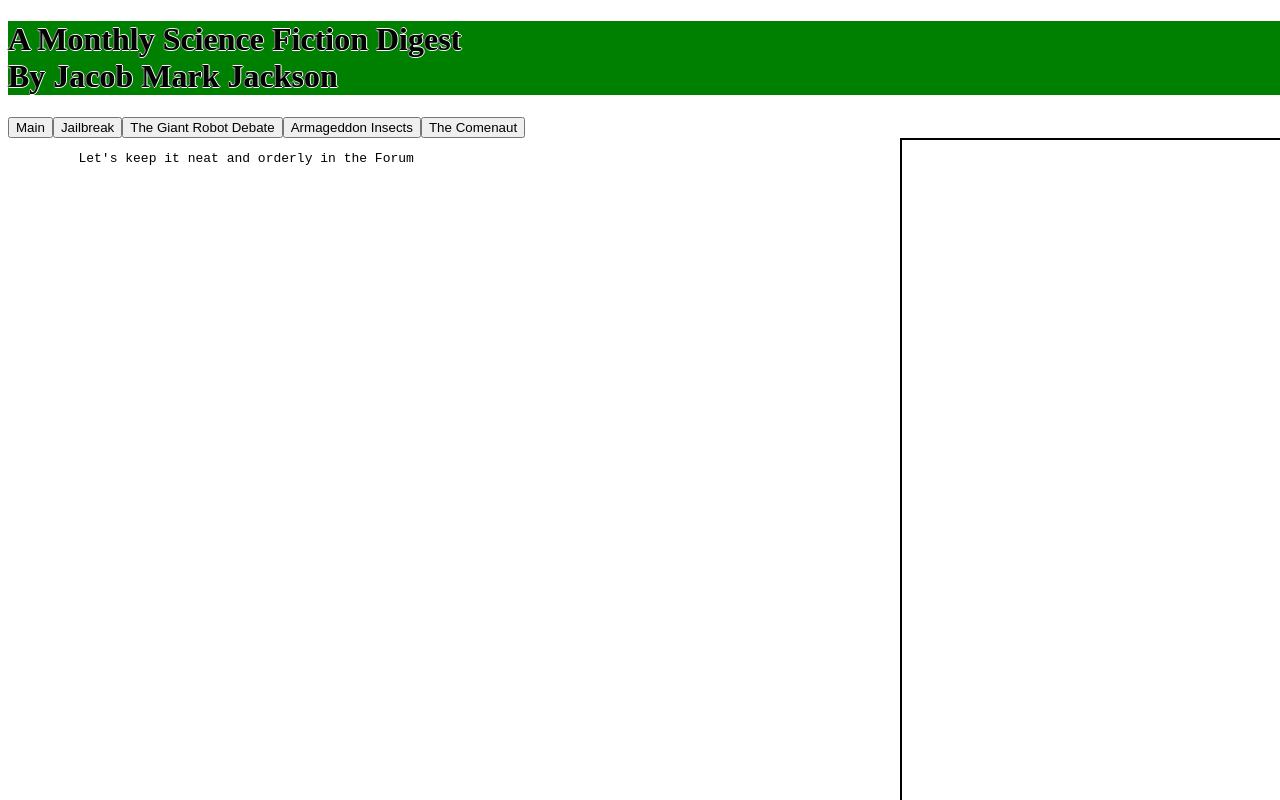
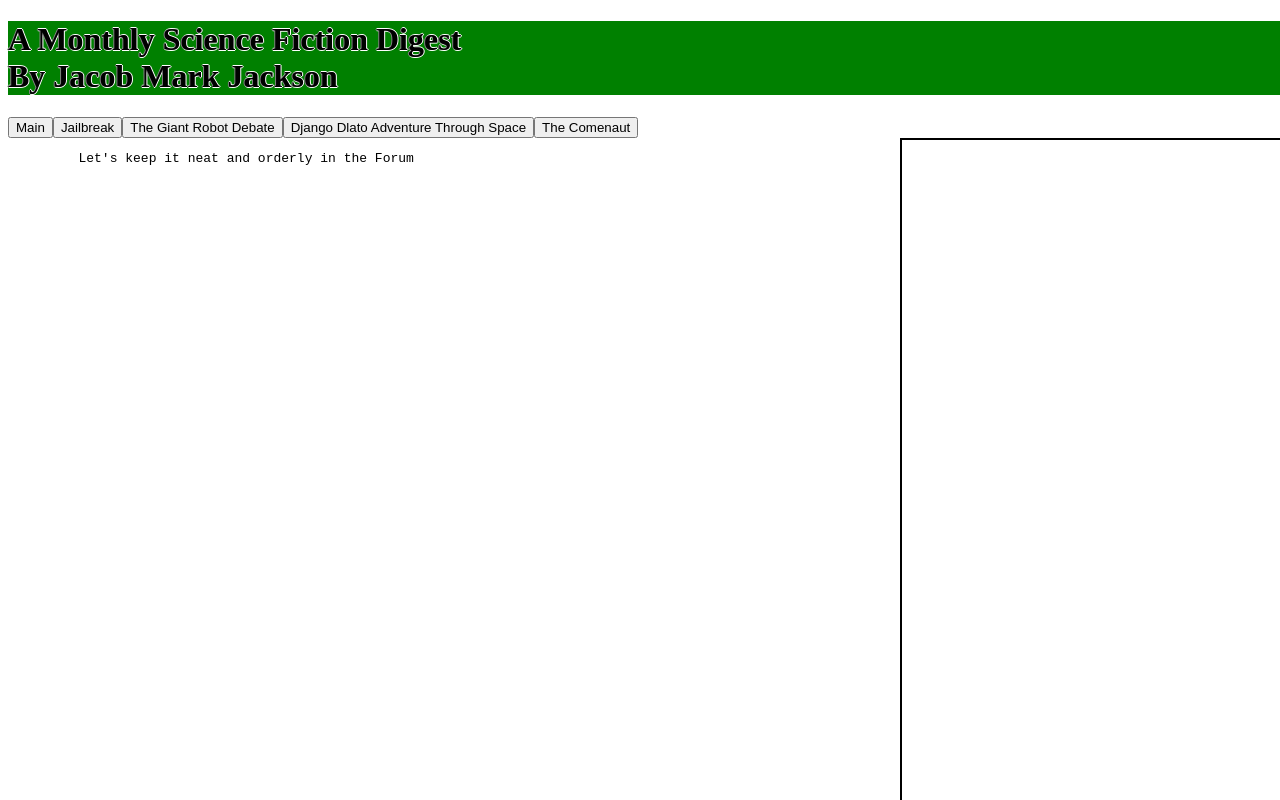
Before and after one commit to SupahFlyJake422/SciFi, a plain HTML site: page index.htm in a window 1280 px wide. Shown: the top 800 px of the page. Drawn offline with Linux system fonts and the light colour scheme.

Commit message:
Update index.htm

```diff
--- a/index.htm
+++ b/index.htm
@@ -85,6 +85,7 @@ function menuSel(x){
 	}
 	else if(x == 3)
 	{
+		obj.data = "DJDL1.txt";
 		sel.textContent = 'but it does function';
 
 	}
@@ -123,7 +124,7 @@ By Jacob Mark Jackson </h1>
 <tr><button onclick = "menuSel('1')">Jailbreak</button></tr>
 <tr><button onclick = "menuSel('2')">The Giant Robot Debate</button></tr>
 
-<tr><button onclick = "menuSel('3')">Armageddon Insects</button></tr>
+<tr><button onclick = "menuSel('3')">Django Dlato Adventure Through Space</button></tr>
 
 <tr><button onclick = "menuSel('4')">The Comenaut</button></tr>
 </table>
```
